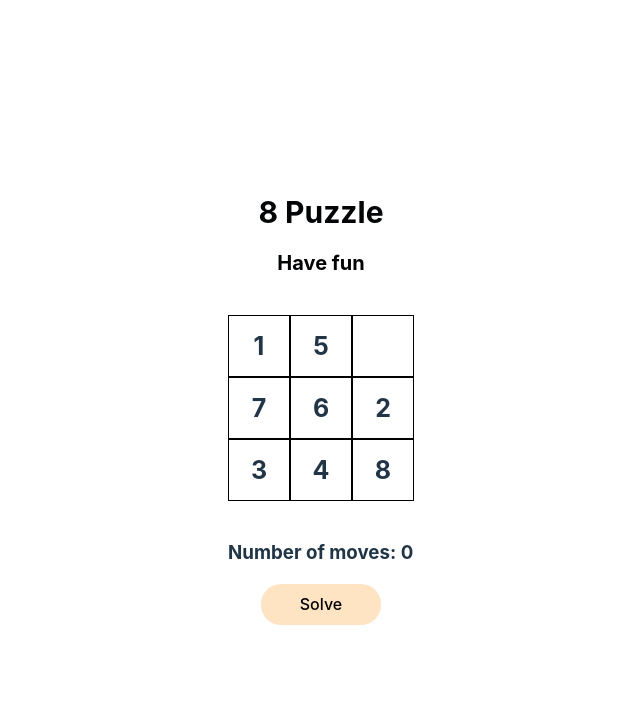
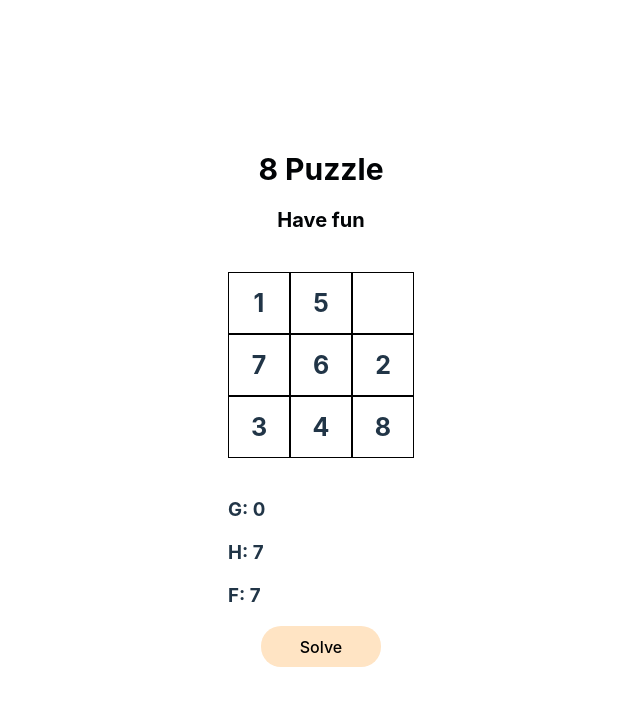
Before and after one commit to ArShAm79/8_Puzzle, a React (Vite) app: page / in a window 1280 px wide. Shown: the top 706 px of the page, without its empty margins (319-959 px from the left). Built offline with nearby package versions, Linux system fonts and the light colour scheme.

Commit message:
feat: showing h and f added

```diff
--- a/src/puzzle/functions.ts
+++ b/src/puzzle/functions.ts
@@ -155,7 +155,10 @@ export const createChartData = (length: number) => {
   return node.puzzle
 }
 
-const calculateDiffrence = (currentNode: NodeType, goalNode: NodeType) => {
+export const calculateDiffrence = (
+  currentNode: NodeType,
+  goalNode: NodeType
+) => {
   const currentNodeData = currentNode.puzzle
     .join(',')
     .replaceAll(',', ' ')
--- a/src/puzzle/index.tsx
+++ b/src/puzzle/index.tsx
@@ -1,18 +1,47 @@
 import { useEffect, useState } from 'react'
 import { NodeType } from '../types/node'
-import { columnOnClickHandler, createChartData, solvePuzzle } from './functions'
+import {
+  calculateDiffrence,
+  columnOnClickHandler,
+  createChartData,
+  solvePuzzle
+} from './functions'
 import './index.css'
 
 const length = 3
 const Puzzle = () => {
+  const goalNode: NodeType = {
+    diffrence: 0,
+    pattern: '',
+    puzzle: [
+      [1, 2, 3],
+      [4, 5, 6],
+      [7, 8, 9]
+    ],
+    turn: 0
+  }
+
   const [data, setdata] = useState<number[][]>([])
   const [numberOfMoves, setnumberOfMoves] = useState<number>(0)
+  const [diffrence, setdiffrence] = useState<number>(0)
 
   useEffect(() => {
     const initialData = createChartData(length)
     const splitedNumbers = [[], ...initialData, []]
     setdata(splitedNumbers)
   }, [])
+
+  useEffect(() => {
+    const currentNode: NodeType = {
+      diffrence: 0,
+      pattern: '',
+      puzzle: [...data.slice(1, 4)],
+      turn: 0
+    }
+    console.log('asdd')
+
+    setdiffrence(calculateDiffrence(currentNode, goalNode))
+  }, [data])
 
   const getAnswer = () => {
     const currentNode: NodeType = {
@@ -21,16 +50,7 @@ const Puzzle = () => {
       puzzle: [...data.slice(1, 4)],
       turn: 0
     }
-    const goalNode: NodeType = {
-      diffrence: 0,
-      pattern: '',
-      puzzle: [
-        [1, 2, 3],
-        [4, 5, 6],
-        [7, 8, 9]
-      ],
-      turn: 0
-    }
+
     return solvePuzzle(currentNode, goalNode)
   }
 
@@ -98,7 +118,13 @@ const Puzzle = () => {
         ))}
       </div>
       <div>
-        <h3>Number of moves: {numberOfMoves}</h3>
+        <h3>G: {numberOfMoves}</h3>
+      </div>
+      <div>
+        <h3>H: {diffrence}</h3>
+      </div>
+      <div>
+        <h3>F: {numberOfMoves + diffrence}</h3>
       </div>
       <div className="button-conatiner">
         <button onClick={solve} className="solve-button">
```
